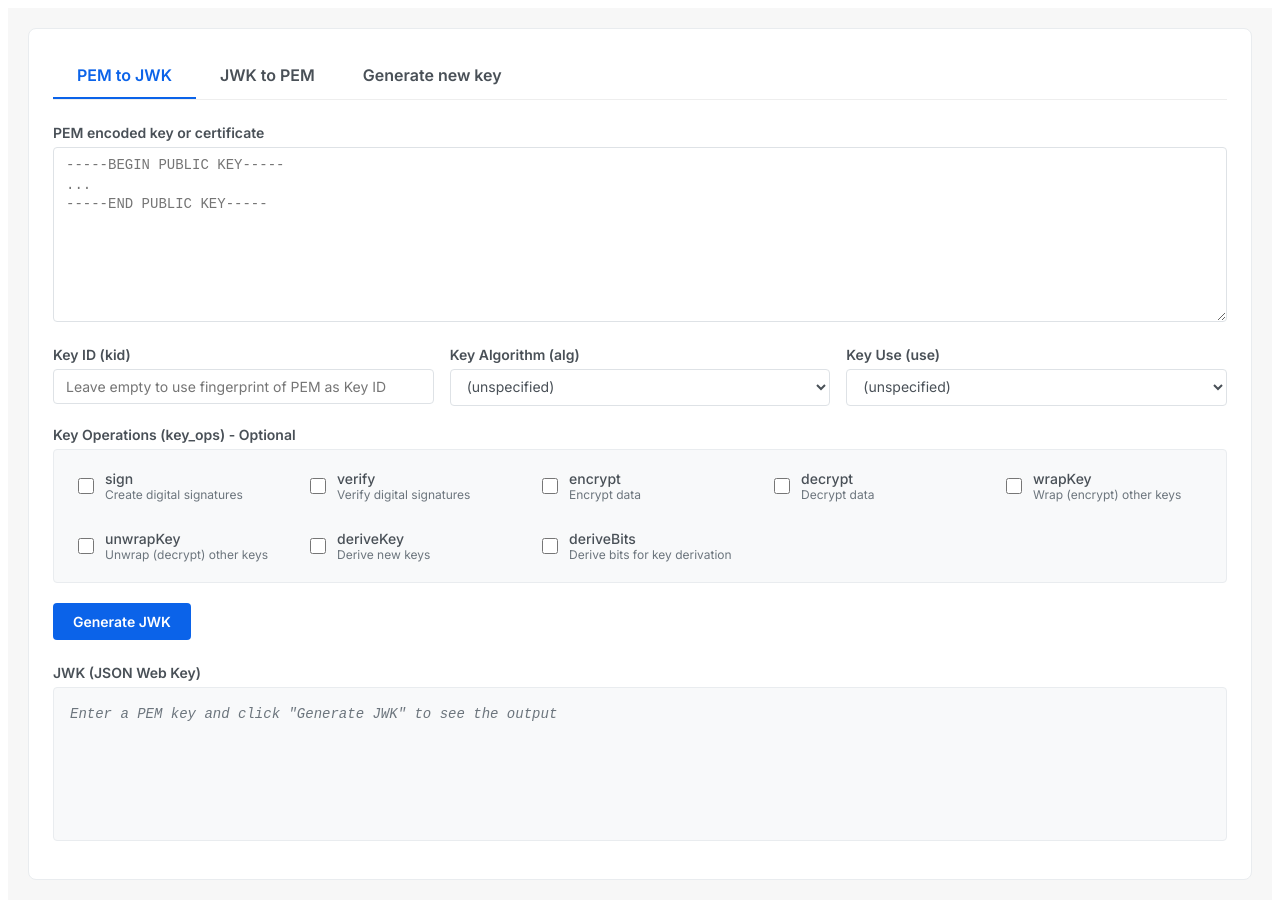
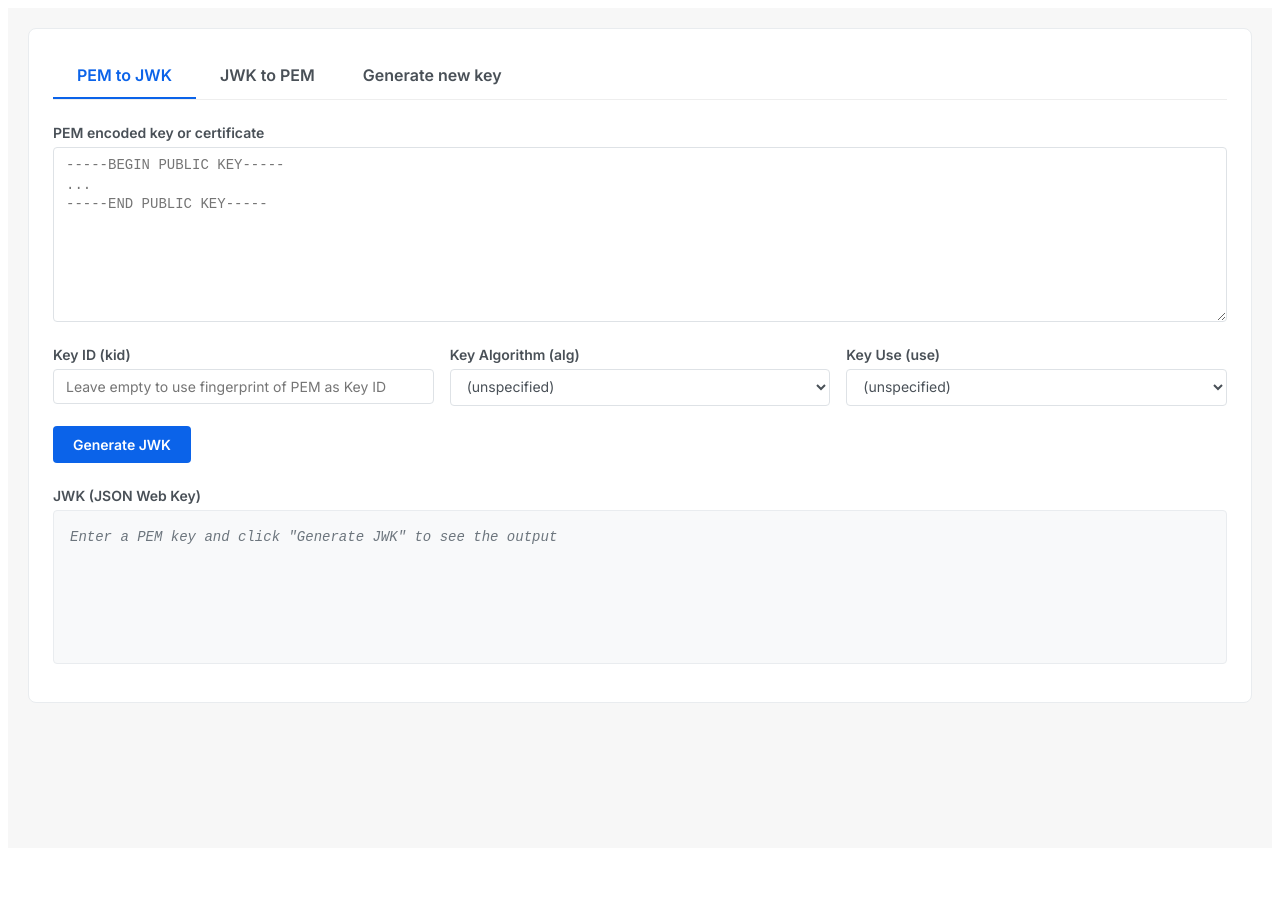
Before and after one commit to authgear/authgear-widget-jwk-generator, a React (Vite) app: page / in a window 1280 px wide. After the commit the page ends 856 px from the top, so only its background shows below. Built offline with nearby package versions, Linux system fonts and the light colour scheme.

Commit message:
Remove key_ops list in PEM to JWK

```diff
--- a/src/components/PEMToJWK.tsx
+++ b/src/components/PEMToJWK.tsx
@@ -14,11 +14,7 @@ interface KeyUse {
   label: string;
 }
 
-interface KeyOperation {
-  value: string;
-  label: string;
-  description: string;
-}
+
 
 type JWKResult = JsonWebKey;
 
@@ -42,23 +38,14 @@ const KEY_USES: KeyUse[] = [
   { value: "enc", label: "Encryption" },
 ];
 
-const KEY_OPERATIONS: KeyOperation[] = [
-  { value: "sign", label: "sign", description: "Create digital signatures" },
-  { value: "verify", label: "verify", description: "Verify digital signatures" },
-  { value: "encrypt", label: "encrypt", description: "Encrypt data" },
-  { value: "decrypt", label: "decrypt", description: "Decrypt data" },
-  { value: "wrapKey", label: "wrapKey", description: "Wrap (encrypt) other keys" },
-  { value: "unwrapKey", label: "unwrapKey", description: "Unwrap (decrypt) other keys" },
-  { value: "deriveKey", label: "deriveKey", description: "Derive new keys" },
-  { value: "deriveBits", label: "deriveBits", description: "Derive bits for key derivation" },
-];
+
 
 const PEMToJWK: React.FC = () => {
   const [pem, setPem] = useState<string>("");
   const [keyId, setKeyId] = useState<string>("");
   const [alg, setAlg] = useState<string>("");
   const [use, setUse] = useState<string>("");
-  const [keyOps, setKeyOps] = useState<string[]>([]);
+
   const [jwk, setJwk] = useState<JWKResult | null>(null);
   const [error, setError] = useState<string>("");
   const [isLoading, setIsLoading] = useState<boolean>(false);
@@ -80,13 +67,7 @@ const PEMToJWK: React.FC = () => {
     }
   }, [jwk]);
 
-  const handleKeyOpChange = (operation: string, checked: boolean): void => {
-    if (checked) {
-      setKeyOps(prev => [...prev, operation]);
-    } else {
-      setKeyOps(prev => prev.filter(op => op !== operation));
-    }
-  };
+
 
   const handleGenerate = async (): Promise<void> => {
     if (!pem.trim()) {
@@ -122,9 +103,7 @@ const PEMToJWK: React.FC = () => {
       if (use.trim()) {
         options.use = use.trim();
       }
-      if (keyOps.length > 0) {
-        options.key_ops = keyOps;
-      }
+
       const result = await pemToJwk(pem, options);
 
       setJwk(result);
@@ -234,60 +213,7 @@ const PEMToJWK: React.FC = () => {
           </select>
         </div>
       </div>
-      {/* Key Operations Section */}
-      <div style={{ marginBottom: 20 }}>
-        <label style={commonLabelStyle}>Key Operations (key_ops) - Optional</label>
-        <div style={{
-          display: "grid",
-          gridTemplateColumns: "repeat(auto-fit, minmax(200px, 1fr))",
-          gap: 12,
-          padding: "12px",
-          border: "1px solid #e9ecef",
-          borderRadius: "4px",
-          backgroundColor: "#f8f9fa"
-        }}>
-          {KEY_OPERATIONS.map(op => (
-            <label
-              key={op.value}
-              style={{
-                display: "flex",
-                alignItems: "center",
-                gap: 8,
-                padding: "8px",
-                borderRadius: "4px",
-                cursor: "pointer",
-                transition: "background-color 0.2s",
-                backgroundColor: keyOps.includes(op.value) ? "#e3f2fd" : "transparent"
-              }}
-            >
-              <input
-                type="checkbox"
-                checked={keyOps.includes(op.value)}
-                onChange={(e: React.ChangeEvent<HTMLInputElement>) => handleKeyOpChange(op.value, e.target.checked)}
-                style={{
-                  width: "16px",
-                  height: "16px",
-                  cursor: "pointer"
-                }}
-              />
-              <div>
-                <div style={{ fontWeight: 500, fontSize: "14px" }}>{op.label}</div>
-                <div style={{ fontSize: "12px", color: "#6c757d" }}>{op.description}</div>
-              </div>
-            </label>
-          ))}
-        </div>
-        {keyOps.length > 0 && (
-          <div style={{
-            marginTop: 8,
-            fontSize: "12px",
-            color: "#6c757d",
-            fontStyle: "italic"
-          }}>
-            Selected operations: {keyOps.join(', ')}
-          </div>
-        )}
-      </div>
+
       {/* Generate Button */}
       <button
         onClick={handleGenerate}
--- a/src/utils/jwkUtils.ts
+++ b/src/utils/jwkUtils.ts
@@ -86,13 +86,11 @@ export async function pemToJwk(pem: string, options: JWKOptions = {}): Promise<J
     if (use) {
       jwk.use = use;
     }
-    // Handle key_ops - remove if none selected, add if operations are selected
+    // Handle key_ops - only add if explicitly provided, don't override existing ones
     if (key_ops && key_ops.length > 0) {
       jwk.key_ops = key_ops;
-    } else {
-      // Remove key_ops if it was automatically added by jose library
-      delete jwk.key_ops;
     }
+    // Note: We don't delete existing key_ops to preserve original claims
 
     return jwk;
   } catch (error) {
```
